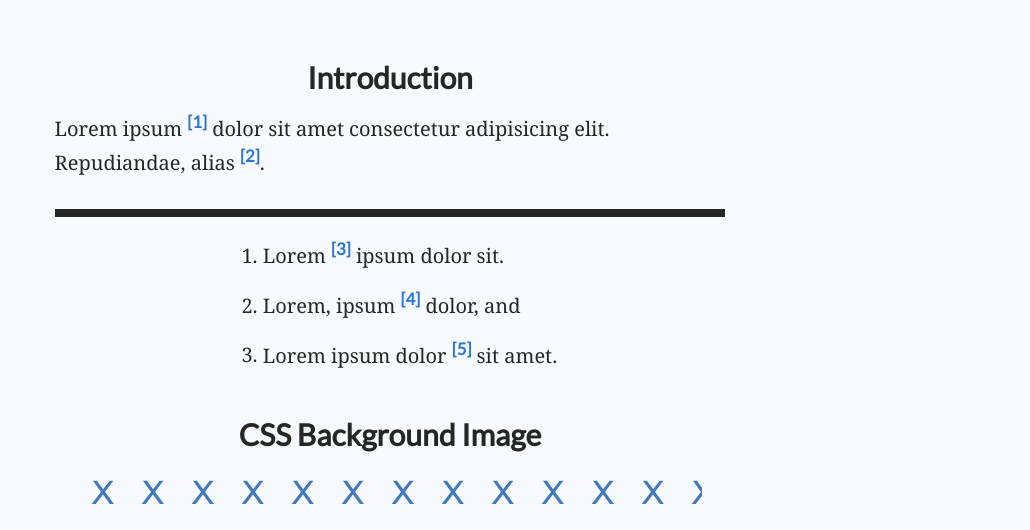
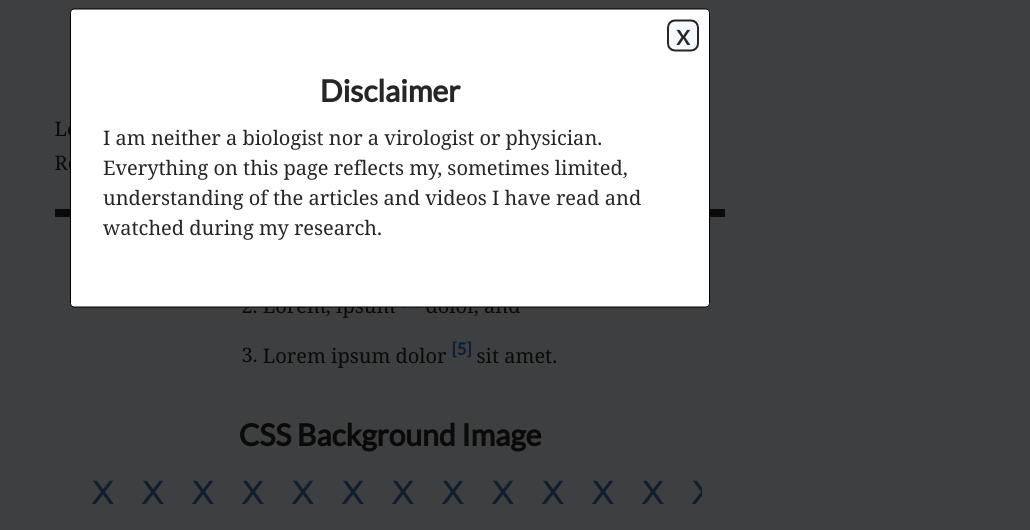
Before and after one commit to chrisnajman/one-page-site-template, a website built with webpack: page src/index.html in a window 1280 px wide. Shown: the part 242-772 px from the top of the page, without its empty margins (250-1280 px from the left). Built offline with nearby package versions, Linux system fonts and the light colour scheme.

Commit message:
Modal popup launches on page load. Updated packages and package.json

```diff
--- a/src/index.html
+++ b/src/index.html
@@ -34,14 +34,47 @@
     <meta name="theme-color" content="#ffffff" />
     <title>Site Template</title>
   </head>
-  <body>
+  <body id="pageStart">
+    <div id="overlay" class="modal-overlay">
+      <div id="modal" class="modal">
+        <div
+          class="modal-content"
+          aria-hidden="false"
+          aria-describedby="modalDescription"
+          role="dialog"
+        >
+          <p class="screenreader-hide" id="modalDescription">
+            This is a dialog window which overlays the main content of the page.
+            The modal begins with a heading 2 called "Disclaimer". Pressing the
+            "Close modal" link at the bottom of the modal will close the modal
+            and return you to the top of the page.
+          </p>
+          <h2>Disclaimer</h2>
+          <p>
+            I am neither a biologist nor a virologist or physician. Everything
+            on this page reflects my, sometimes limited, understanding of the
+            articles and videos I have read and watched during my research.
+          </p>
+          <a
+            href="#pageStart"
+            id="close-modal-btn"
+            class="close-modal-btn"
+            tabindex="0"
+          >
+            <span>Close modal</span>
+          </a>
+        </div>
+      </div>
+    </div>
+    <div class="container" id="main" role="main" aria-hidden="false">
+      <div class="content-wrapper">
         <nav class="glossary-links">
           <button class="glossary-button" data-glossary-button tabindex="0">
-        <span>Glossary</span> <span data-open-close class="openClose">+</span>
+            <span>Glossary</span>
+            <span data-open-close class="openClose">+</span>
           </button>
           <a href="#glossary" class="glossary-anchor">Glossary</a>
         </nav>
-    <div class="container content-wrapper">
         <main class="main content-main">
           <article class="article">
             <header class="header" id="pageTop">
@@ -63,15 +96,16 @@
               </p>
               <ol>
                 <li>
-                Lorem <a href="#note3"><sup id="ref3">[3]</sup></a> ipsum dolor
-                sit.
+                  Lorem <a href="#note3"><sup id="ref3">[3]</sup></a> ipsum
+                  dolor sit.
                 </li>
                 <li>
                   Lorem, ipsum
                   <a href="#note4"><sup id="ref4">[4]</sup></a> dolor, and
                 </li>
                 <li>
-                Lorem ipsum dolor <a href="#note5"><sup id="ref5">[5]</sup></a>
+                  Lorem ipsum dolor
+                  <a href="#note5"><sup id="ref5">[5]</sup></a>
                   sit amet.
                 </li>
               </ol>
@@ -97,18 +131,20 @@
 
                   <div class="slides-caption" id="caption-1">
                     <p>
-                    <strong>Slide 1: Captions can be of varying length.</strong>
+                      <strong
+                        >Slide 1: Captions can be of varying length.</strong
+                      >
                       Lorem ipsum dolor, sit amet consectetur adipisicing elit,
-                    ipsum dolor, sit amet consectetur adipisicing elit. Sed unde
-                    facere obcaecati perspiciatis provident tempora. Sed unde
-                    facere obcaecati perspiciatis provident tempora. Lorem ipsum
-                    dolor sit amet consectetur adipisicing elit. Corrupti,
-                    accusantium nemo velit cumque magnam molestias dicta est
-                    illum hic ea libero aliquid consectetur dolor asperiores
-                    possimus enim blanditiis saepe, minus nisi cupiditate. Sunt
-                    beatae architecto cum itaque, tempora eligendi eveniet
-                    ducimus dolor, ipsa excepturi dicta repellendus eius eum
-                    molestiae ut.
+                      ipsum dolor, sit amet consectetur adipisicing elit. Sed
+                      unde facere obcaecati perspiciatis provident tempora. Sed
+                      unde facere obcaecati perspiciatis provident tempora.
+                      Lorem ipsum dolor sit amet consectetur adipisicing elit.
+                      Corrupti, accusantium nemo velit cumque magnam molestias
+                      dicta est illum hic ea libero aliquid consectetur dolor
+                      asperiores possimus enim blanditiis saepe, minus nisi
+                      cupiditate. Sunt beatae architecto cum itaque, tempora
+                      eligendi eveniet ducimus dolor, ipsa excepturi dicta
+                      repellendus eius eum molestiae ut.
                     </p>
                   </div>
                 </div>
@@ -121,9 +157,9 @@
 
                   <div class="slides-caption" id="caption-2">
                     <p>
-                    Slide 2: Lorem ipsum dolor, sit amet consectetur adipisicing
-                    elit. Sed unde facere obcaecati perspiciatis provident
-                    tempora
+                      Slide 2: Lorem ipsum dolor, sit amet consectetur
+                      adipisicing elit. Sed unde facere obcaecati perspiciatis
+                      provident tempora
                     </p>
                   </div>
                 </div>
@@ -181,15 +217,19 @@
                 >
                   <picture id="image2">
                     <source srcset="./img/large.webp" type="image/webp" />
-                  <img src="./img/large.png" alt="Large image" loading="lazy" />
+                    <img
+                      src="./img/large.png"
+                      alt="Large image"
+                      loading="lazy"
+                    />
                   </picture>
                 </div>
                 <div class="image-info-info">
                   <ol class="counter-list" role="list">
                     <li>
                       Item 1 Lorem ipsum dolor sit amet consectetur, adipisicing
-                    elit. Reprehenderit in blanditiis quia consectetur suscipit
-                    fugit, veritatis incidunt quos ipsum distinctio.
+                      elit. Reprehenderit in blanditiis quia consectetur
+                      suscipit fugit, veritatis incidunt quos ipsum distinctio.
                     </li>
                     <li>
                       Item 2 Lorem ipsum dolor sit amet consectetur adipisicing
@@ -201,9 +241,10 @@
                     </li>
                     <li>
                       Item 4 Lorem ipsum dolor sit amet consectetur adipisicing
-                    elit. Voluptates accusamus commodi autem deserunt nesciunt.
-                    Numquam quae ab fugiat quaerat, veniam temporibus neque
-                    autem alias nulla atque voluptas! Cupiditate, beatae dicta.
+                      elit. Voluptates accusamus commodi autem deserunt
+                      nesciunt. Numquam quae ab fugiat quaerat, veniam
+                      temporibus neque autem alias nulla atque voluptas!
+                      Cupiditate, beatae dicta.
                     </li>
                     <li>
                       Item 5 Lorem ipsum dolor sit amet consectetur, adipisicing
@@ -235,15 +276,19 @@
                 <div class="image-info-image image-scroll">
                   <picture id="image3">
                     <source srcset="./img/large.webp" type="image/webp" />
-                  <img src="./img/large.png" alt="Large image" loading="lazy" />
+                    <img
+                      src="./img/large.png"
+                      alt="Large image"
+                      loading="lazy"
+                    />
                   </picture>
                 </div>
                 <div class="image-info-info">
                   <ol class="counter-list" role="list">
                     <li>
                       Item 1 Lorem ipsum dolor sit amet consectetur, adipisicing
-                    elit. Reprehenderit in blanditiis quia consectetur suscipit
-                    fugit, veritatis incidunt quos ipsum distinctio.
+                      elit. Reprehenderit in blanditiis quia consectetur
+                      suscipit fugit, veritatis incidunt quos ipsum distinctio.
                     </li>
                     <li>
                       Item 2 Lorem ipsum dolor sit amet consectetur adipisicing
@@ -255,9 +300,10 @@
                     </li>
                     <li>
                       Item 4 Lorem ipsum dolor sit amet consectetur adipisicing
-                    elit. Voluptates accusamus commodi autem deserunt nesciunt.
-                    Numquam quae ab fugiat quaerat, veniam temporibus neque
-                    autem alias nulla atque voluptas! Cupiditate, beatae dicta.
+                      elit. Voluptates accusamus commodi autem deserunt
+                      nesciunt. Numquam quae ab fugiat quaerat, veniam
+                      temporibus neque autem alias nulla atque voluptas!
+                      Cupiditate, beatae dicta.
                     </li>
                     <li>
                       Item 5 Lorem ipsum dolor sit amet consectetur, adipisicing
@@ -289,15 +335,19 @@
                 >
                   <picture id="image3">
                     <source srcset="./img/large.webp" type="image/webp" />
-                  <img src="./img/large.png" alt="Large image" loading="lazy" />
+                    <img
+                      src="./img/large.png"
+                      alt="Large image"
+                      loading="lazy"
+                    />
                   </picture>
                 </div>
                 <div class="image-info-info">
                   <ol class="counter-list" role="list">
                     <li>
                       Item 1 Lorem ipsum dolor sit amet consectetur, adipisicing
-                    elit. Reprehenderit in blanditiis quia consectetur suscipit
-                    fugit, veritatis incidunt quos ipsum distinctio.
+                      elit. Reprehenderit in blanditiis quia consectetur
+                      suscipit fugit, veritatis incidunt quos ipsum distinctio.
                     </li>
                     <li>
                       Item 2 Lorem ipsum dolor sit amet consectetur adipisicing
@@ -309,9 +359,10 @@
                     </li>
                     <li>
                       Item 4 Lorem ipsum dolor sit amet consectetur adipisicing
-                    elit. Voluptates accusamus commodi autem deserunt nesciunt.
-                    Numquam quae ab fugiat quaerat, veniam temporibus neque
-                    autem alias nulla atque voluptas! Cupiditate, beatae dicta.
+                      elit. Voluptates accusamus commodi autem deserunt
+                      nesciunt. Numquam quae ab fugiat quaerat, veniam
+                      temporibus neque autem alias nulla atque voluptas!
+                      Cupiditate, beatae dicta.
                     </li>
                     <li>
                       Item 5 Lorem ipsum dolor sit amet consectetur, adipisicing
@@ -342,8 +393,8 @@
               </p>
               <h3>Heading 3</h3>
               <p>
-              Lorem ipsum dolor sit amet consectetur adipisicing elit. Sit fugit
-              maiores libero minus dolorum neque!
+                Lorem ipsum dolor sit amet consectetur adipisicing elit. Sit
+                fugit maiores libero minus dolorum neque!
               </p>
               <h4>Heading 4</h4>
               <p>
@@ -435,9 +486,9 @@
                 <h3>Accordion Content</h3>
                 <p>
                   You can have multiple accordions on the same page. Maxime
-                facilis ad unde iste aperiam, perferendis, minus quidem quisquam
-                dignissimos id dolorem. Est delectus reprehenderit illo dolorem
-                quam!
+                  facilis ad unde iste aperiam, perferendis, minus quidem
+                  quisquam dignissimos id dolorem. Est delectus reprehenderit
+                  illo dolorem quam!
                 </p>
                 <p>
                   Nemo velit magni modi consectetur, commodi debitis cupiditate
@@ -448,21 +499,21 @@
                 <p>
                   Est neque quaerat atque nisi incidunt repudiandae, illum
                   sapiente? Sapiente maiores cum ullam dolorum consequatur.
-                Doloribus vero magnam odit quas adipisci velit amet ab, maiores
-                delectus corrupti, quam praesentium? Excepturi.
+                  Doloribus vero magnam odit quas adipisci velit amet ab,
+                  maiores delectus corrupti, quam praesentium? Excepturi.
                 </p>
                 <p>
                   Nulla minima dolorem dolorum itaque voluptatum enim, numquam
                   repellat eum aliquid? Vitae explicabo asperiores adipisci
-                inventore odio sed doloribus? Voluptatibus vitae, consectetur ab
-                blanditiis rem alias tempore ut! Repudiandae, tempora.
+                  inventore odio sed doloribus? Voluptatibus vitae, consectetur
+                  ab blanditiis rem alias tempore ut! Repudiandae, tempora.
                 </p>
                 <p>
-                Repellendus voluptatum necessitatibus exercitationem doloremque!
-                Eveniet tempore soluta itaque consequatur excepturi laborum
-                officiis fugit corporis harum voluptates consequuntur vitae,
-                vero praesentium quam doloribus nulla odio dolore reprehenderit
-                nisi necessitatibus modi!
+                  Repellendus voluptatum necessitatibus exercitationem
+                  doloremque! Eveniet tempore soluta itaque consequatur
+                  excepturi laborum officiis fugit corporis harum voluptates
+                  consequuntur vitae, vero praesentium quam doloribus nulla odio
+                  dolore reprehenderit nisi necessitatibus modi!
                 </p>
               </div>
             </section>
@@ -482,7 +533,6 @@
           </div>
         </aside>
       </div>
-    <div class="container">
       <footer class="page-footer">
         <section>
           <h2>References</h2>
--- a/src/js/index.js
+++ b/src/js/index.js
@@ -7,6 +7,8 @@ window.onload = function () {
   // See carousel.js
   slidesContainerMarginBottom()
 }
+
 import "./accordion"
+import "./modal"
 import "./slideout"
 import { slidesContainerMarginBottom } from "./carousel"
--- /dev/null
+++ b/src/js/modal.js
@@ -0,0 +1,21 @@
+export const modal = document.querySelector("#modal")
+export const closeModalBtn = document.querySelector("#close-modal-btn")
+export const overlay = document.querySelector("#overlay")
+export const main = document.querySelector("#main")
+
+window.addEventListener("load", () => {
+  modal.classList.add("open")
+  overlay.classList.add("open")
+  overlay.setAttribute("aria-hidden", "false")
+  main.setAttribute("aria-hidden", "true")
+})
+
+export const closeModal = () => {
+  modal.classList.remove("open")
+  overlay.classList.remove("open")
+  overlay.setAttribute("aria-hidden", "true")
+  main.setAttribute("aria-hidden", "false")
+}
+
+closeModalBtn.addEventListener("click", closeModal)
+overlay.addEventListener("click", closeModal)
--- a/src/sass/abstracts/_mixins.scss
+++ b/src/sass/abstracts/_mixins.scss
@@ -128,7 +128,7 @@ $breakpoints: (
     }
 }
 
-@mixin buttonSlides {
+@mixin button2 {
     color: ab.$text;
     background-color: ab.$bodybg;
     border-width: 2px;
@@ -138,7 +138,7 @@ $breakpoints: (
     cursor: pointer;
 }
 
-@mixin buttonSlidesHover {
+@mixin button2Hover {
     &:hover {
         background-color: white;
         border-color: #ccc;
--- a/src/sass/base/_index.scss
+++ b/src/sass/base/_index.scss
@@ -1 +1,2 @@
 @forward "../base/base";
+@forward "../base/utilities";
--- /dev/null
+++ b/src/sass/base/_utilities.scss
@@ -0,0 +1,5 @@
+@use "../abstracts" as ab;
+
+.screenreader-hide {
+    @include ab.screenReaderHide;
+}
--- a/src/sass/components/_carousel.scss
+++ b/src/sass/components/_carousel.scss
@@ -83,7 +83,7 @@
         font-size: 0.6875rem;
         transition: 0.6s ease;
         user-select: none;
-        @include ab.buttonSlides;
+        @include ab.button2;
 
         @include ab.respond-to(small) {
             font-size: 1.125rem;
@@ -92,7 +92,7 @@
 
     &-prev:hover,
     &-next:hover {
-        @include ab.buttonSlidesHover;
+        @include ab.button2Hover;
     }
 
     &-prev {
@@ -138,14 +138,14 @@
         font-family: ab.$fontSpecial;
         padding: 0.5rem;
 
-        @include ab.buttonSlides;
+        @include ab.button2;
 
         cursor: pointer;
 
         transition: 0.6s ease;
 
         &:hover {
-            @include ab.buttonSlidesHover;
+            @include ab.button2Hover;
         }
     }
 }
--- a/src/sass/components/_index.scss
+++ b/src/sass/components/_index.scss
@@ -9,5 +9,8 @@
 @forward "../components/carousel";
 @forward "../components/bg-image";
 @forward "../components/accordion";
+@forward "../components/modal";
+// @forward "../components/testmath";
+
+/* no-js should always come last */
 @forward "../components/no-js";
-// @forward "../components/testmath";
--- /dev/null
+++ b/src/sass/components/_modal.scss
@@ -0,0 +1,41 @@
+#modal {
+    display: none;
+    position: fixed;
+    z-index: 50;
+    top: 50%;
+    left: 50%;
+    transform: translate(-50%, -50%);
+    border: 1px solid black;
+
+    border-radius: 0.25rem;
+    background-color: white;
+
+    &.open {
+        display: block;
+    }
+}
+
+#overlay {
+    display: none;
+    position: fixed;
+    z-index: 40;
+    top: 0;
+    left: 0;
+    right: 0;
+    bottom: 0;
+    background-color: rgba(0, 0, 0, 0.75);
+    height: 100vh;
+    width: 100vw;
+
+    &.open {
+        display: block;
+    }
+}
+
+// #modal.open {
+//     display: block;
+// }
+
+// #overlay.open {
+//     display: block;
+// }
--- a/src/sass/components/_no-js.scss
+++ b/src/sass/components/_no-js.scss
@@ -69,4 +69,20 @@
             background: ab.$bodybg !important;
         }
     }
+
+    .modal {
+        display: block !important;
+        position: static !important;
+        transform: none !important;
+        border-radius: 0em !important;
+        border: none !important;
+
+        &-overlay {
+            display: block !important;
+            position: static !important;
+            background-color: transparent !important;
+            height: auto !important;
+            width: auto !important;
+        }
+    }
 }
--- a/src/sass/layout/_index.scss
+++ b/src/sass/layout/_index.scss
@@ -2,3 +2,4 @@
 @forward "../layout/header";
 @forward "../layout/footer";
 @forward "../layout/fit-content";
+@forward "../layout/modal-content";
--- /dev/null
+++ b/src/sass/layout/_modal-content.scss
@@ -0,0 +1,44 @@
+@use "../abstracts" as ab;
+
+.modal-content {
+    position: relative;
+    padding: 2rem;
+    min-width: 15rem;
+
+    @include ab.respond-to(xx-small) {
+        padding: 2rem 0.5rem 0.5rem 1rem;
+    }
+}
+
+.close-modal-btn {
+    position: absolute;
+    top: 10px;
+    right: 10px;
+    display: flex;
+    justify-content: center;
+
+    width: 2rem;
+    height: 2rem;
+
+    margin: 0;
+    padding: 0;
+    cursor: pointer;
+
+    @include ab.button2;
+
+    font-family: ab.$fontSpecial;
+    font-weight: ab.$strongFontWeight;
+
+    &:hover {
+        @include ab.button2Hover;
+    }
+
+    span {
+        @include ab.screenReaderHide;
+    }
+
+    &::after {
+        position: absolute;
+        content: "X";
+    }
+}
```
Also changed, not shown: package.json (+11 -11 lines), README.md, dist/index.html, dist/main.css, dist/main.js, 3 other files. Lines whose indentation alone changed are shown as unchanged.
